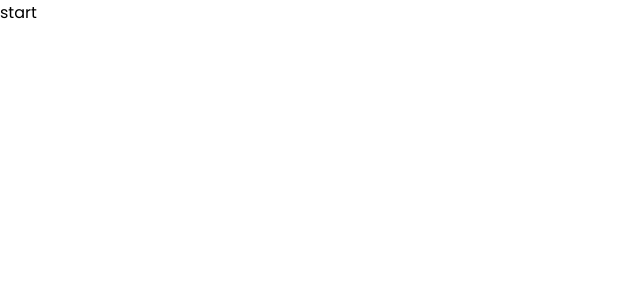
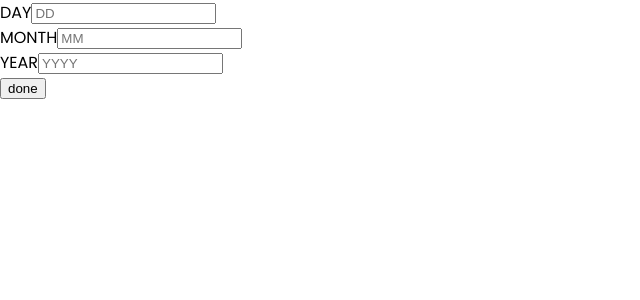
Before and after one commit to pareshrocky/Age-Calculator, a React (Vite) app: page / in a window 1280 px wide. Shown: the top 300 px of the page, without its empty margins (0-640 px from the left). Built offline with nearby package versions, Linux system fonts and the light colour scheme.

Commit message:
User input form implemented with invalid input field validation

```diff
--- a/src/App.css
+++ b/src/App.css
@@ -2,5 +2,6 @@
 
 body{
   margin : 0;
+  padding:0;
   font-family: "Poppins",sans-serif !important;
 }
--- a/src/App.jsx
+++ b/src/App.jsx
@@ -1,7 +1,17 @@
-import React from 'react'
-import "./App.css"
+// eslint-disable-next-line no-unused-vars
+import React, { useState } from "react";
+import "./App.css";
+import UserForm from "./components/UserForm";
+
 export default function App() {
+  const [selectedDate, setSelectedDate] = useState(null);
+  const handleDateChange = (date) => {
+    setSelectedDate(date);
+  };
   return (
-    <div>start</div>
-  )
+    <div className="container">
+      <UserForm onDateChange={handleDateChange} />
+      {selectedDate && <p>{selectedDate.toDateString()}</p>}
+    </div>
+  );
 }
--- /dev/null
+++ b/src/Utils/Validation.js
@@ -0,0 +1,45 @@
+export const validateInput = (name, value, formValues) => {
+  const currentYear = new Date().getFullYear();
+  let errorMsg = "";
+
+  switch (name) {
+    case "day":
+      if (!value) {
+        errorMsg = "Day is required";
+      } else if (value < 1 || value > 31) {
+        errorMsg = "Day must be between 1 and 31";
+      } else {
+        const month = parseInt(formValues.month, 10);
+        if (
+          (month === 2 && value > 29) ||
+          (month === 2 && !isLeapYear(formValues.year) && value > 28) ||
+          ([4, 6, 9, 11].includes(month) && value > 30)
+        ) {
+          errorMsg = "Invalid day for the selected month";
+        }
+      }
+      break;
+    case "month":
+      if (!value) {
+        errorMsg = "Month is required";
+      } else if (value < 1 || value > 12) {
+        errorMsg = "Month must be between 1 and 12";
+      }
+      break;
+    case "year":
+      if (!value) {
+        errorMsg = "Year is required";
+      } else if (value > currentYear) {
+        errorMsg = `Year must be less than or equal to ${currentYear}`;
+      }
+      break;
+    default:
+      break;
+  }
+
+  return errorMsg;
+};
+
+const isLeapYear = (year) => {
+  return (year % 4 === 0 && year % 100 !== 0) || year % 400 === 0;
+};
--- /dev/null
+++ b/src/components/InputField.jsx
@@ -0,0 +1,11 @@
+/* eslint-disable react/prop-types */
+/* eslint-disable-next-line no-unused-vars*/
+import React from "react";
+export default function InputField({ label, text, ...props }) {
+  return (
+    <div className="form-group-style">
+      <label htmlFor={text}>{label}</label>
+      <input type="text" id={text} name={text} {...props} />
+    </div>
+  );
+}
--- /dev/null
+++ b/src/components/UserForm.jsx
@@ -0,0 +1,106 @@
+// eslint-disable-next-line no-unused-vars
+import React, { useState } from "react";
+
+import InputField from "./InputField";
+import { validateInput } from "../Utils/Validation";
+
+// eslint-disable-next-line react/prop-types
+export default function UserForm({onDateChange}) {
+  const [userInputDate, setUserInputDate] = useState({
+    day: "",
+    month: "",
+    year: "",
+  });
+  const [invalidInputDate, setInvalidInputDate] = useState({
+    day: "",
+    month: "",
+    year: "",
+  });
+
+  function handleChange(e) {
+    e.preventDefault();
+    const { name, value } = e.target;
+    setUserInputDate((prevValues) => {
+      const updatedValues = { ...prevValues, [name]: value }; // Validate all fields that have values
+      const newErrors = {};
+      for (const [key, val] of Object.entries(updatedValues)) {
+        if (val) {
+          newErrors[key] = validateInput(key, val, updatedValues);
+        }
+      }
+      setInvalidInputDate((prevInvalidValues) => {
+        return { ...prevInvalidValues, ...newErrors };
+      });
+      return updatedValues;
+    });
+  }
+
+  function handleFormSubmit(e) {
+    e.preventDefault();
+    const { day, month, year } = userInputDate;
+
+    // Validate all fields again before submission
+    const newErrors = {
+      day: validateInput("day", day, userInputDate),
+      month: validateInput("month", month, userInputDate),
+      year: validateInput("year", year, userInputDate),
+    };
+    setInvalidInputDate(newErrors);
+
+    // Ensure the latest state of the errors is checked
+    const currentErrors = {
+      ...newErrors,
+      ...invalidInputDate, // Ensure we have the latest errors from state
+    };
+
+    if (
+      !currentErrors.day &&
+      !currentErrors.month &&
+      !currentErrors.year &&
+      day &&
+      month &&
+      year
+    ) {
+      const inputDate = new Date(year, month - 1, day); // month is 0-indexed
+      onDateChange(inputDate)
+    } else {
+      console.log("invalid date");
+    }
+  }
+
+  return (
+    <form className="formStyle" onSubmit={handleFormSubmit}>
+      <InputField
+        label="DAY"
+        text="day"
+        value={userInputDate.day}
+        placeholder="DD"
+        onChange={handleChange}
+      />
+      {invalidInputDate.day && (
+        <p style={{ color: "red" }}>{invalidInputDate.day}</p>
+      )}
+      <InputField
+        label="MONTH"
+        text="month"
+        value={userInputDate.month}
+        placeholder="MM"
+        onChange={handleChange}
+      />
+      {invalidInputDate.month && (
+        <p style={{ color: "red" }}>{invalidInputDate.month}</p>
+      )}
+      <InputField
+        label="YEAR"
+        text="year"
+        value={userInputDate.year}
+        placeholder="YYYY"
+        onChange={handleChange}
+      />
+      {invalidInputDate.year && (
+        <p style={{ color: "red" }}>{invalidInputDate.year}</p>
+      )}
+      <button type="submit">done</button>
+    </form>
+  );
+}
```
Also changed, not shown: src/components/Result.jsx (added, +8 -0 lines).
